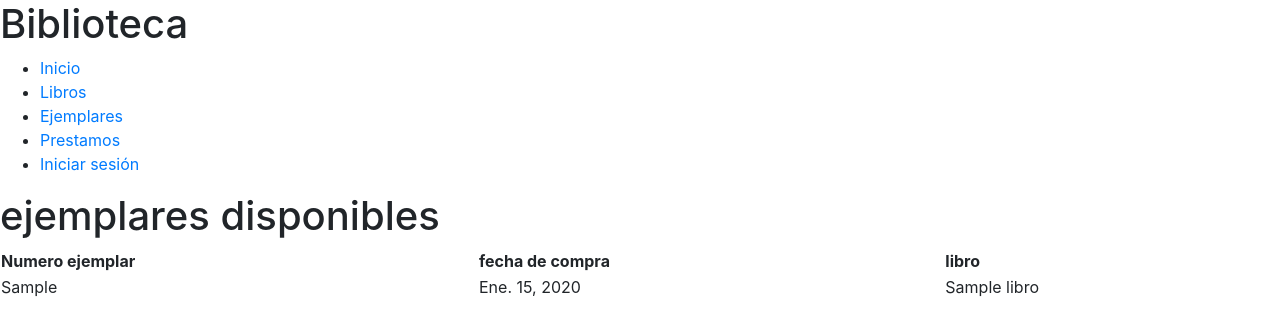
After one commit to danielortizarenas1007698114/danielortizarenas1007698114.github.io, a Django app: page /ejemplar/ in a window 1280 px wide. The commit adds this page. Shown: the top 336 px of the page. Run offline with Django 3.2, Linux system fonts and the light colour scheme; tables that the repository leaves empty hold one stand-in row (values such as "Sample post"); some libraries are stand-ins or nearby versions.

Commit message:
actualizo para subir

```diff
--- /dev/null
+++ b/miapp/templates/miapp/ejemplar_libro.html
@@ -0,0 +1,37 @@
+{% extends 'base.html' %}
+
+{% block principal %}
+
+    <h1>ejemplares disponibles</h1>
+
+
+    <style>
+        table {
+            width: 100%;
+            border: 1px;
+        }
+        th, td {
+            height: 25%;
+        }
+    </style>
+
+    <table>
+        <tr>
+            <th>Numero ejemplar</th>
+            <th>fecha de compra</th>
+            <th>libro</th>
+        </tr>
+        {% for ejemplar in object_list %}
+            <tr>
+
+                <td>{{ ejemplar.numeroejemplar }}</td>
+                <td>{{ ejemplar.fechadecompra }}</td>
+                <td>{{ ejemplar.libro }}</td>
+
+            </tr>
+        {% endfor %}
+
+    </table>
+
+
+{% endblock %}
--- a/miapp/urls.py
+++ b/miapp/urls.py
@@ -1,5 +1,5 @@
 from django.urls import path
-from .views import cargar_inicio, LibroList, LibroCreate, LibroUpdate, LibroDelete
+from .views import cargar_inicio, LibroList, LibroCreate, LibroUpdate, LibroDelete, LibroDetalle, EjemplarLibro
 
 urlpatterns = [
     path('', cargar_inicio, name = 'inicio'),
@@ -7,4 +7,6 @@ urlpatterns = [
     path('libros/nuevo/', LibroCreate.as_view(), name = 'nuevo_libro'),
     path('libros/editar/<int:pk>', LibroUpdate.as_view(), name = 'editar_libro'),
     path('libros/eliminar/<int:pk>', LibroDelete.as_view(), name = 'borrar_libro'),
+    path('libros/detalles/<int:pk>', LibroDetalle.as_view(), name = 'detalle_libro'),
+    path('ejemplar/', EjemplarLibro.as_view(), name = 'ejemplar_libro'),
 ]
--- a/miapp/views.py
+++ b/miapp/views.py
@@ -2,10 +2,11 @@ from django.shortcuts import render
 
 from django.views.generic.list import ListView
 from django.views.generic.edit import CreateView, UpdateView, DeleteView
+from django.views.generic.detail import DetailView
 
 from django.urls import reverse_lazy
 
-from .models import Libro
+from .models import Libro, Ejemplar
 
 def cargar_inicio(request):
     return render(request, "miapp/index.html")
@@ -13,6 +14,12 @@ def cargar_inicio(request):
 class LibroList(ListView):
     model = Libro
     template_name = 'miapp/lista_libros.html'
+
+
+class LibroDetalle(DetailView):
+    model = Libro
+    template_name = 'miapp/detalle_libro.html'
+
 
 class LibroCreate(CreateView):
     model = Libro
@@ -32,3 +39,9 @@ class LibroDelete(DeleteView):
     model = Libro
     template_name = 'miapp/eliminar_libro.html'
     success_url = reverse_lazy('listar_libros')
+
+
+class EjemplarLibro(ListView):
+    model = Ejemplar
+    template_name = 'miapp/ejemplar_libro.html'
+#    success_url = reverse_lazy('listar_libros')
--- a/templates/base.html
+++ b/templates/base.html
@@ -14,7 +14,7 @@
         <ul>
             <li><a href= "{% url 'inicio' %}"> Inicio </a></li>
             <li><a href= "{% url 'listar_libros' %}"> Libros </a></li>
-            <li><a href= "#"> Ejemplares </a></li>
+            <li><a href= "{% url 'ejemplar_libro' %}"> Ejemplares </a></li>
             <li><a href= "#"> Prestamos </a></li>
             <li><a href= "#"> Iniciar sesión </a></li>
         </ul>
```
Also changed, not shown: miapp/templates/miapp/detalle_libro.html (added, +11 -0 lines), miapp/templates/miapp/lista_libros.html (+8 -8 lines).
